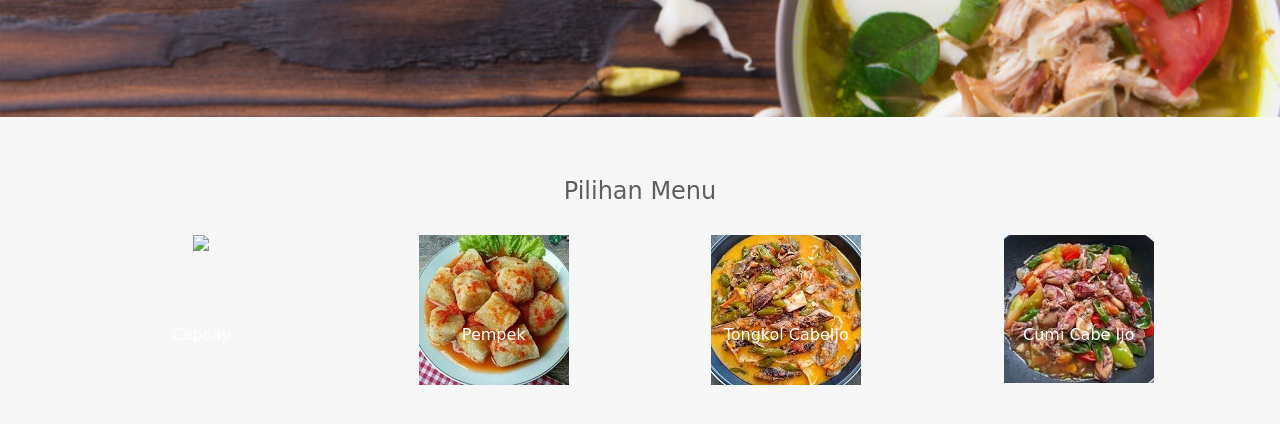
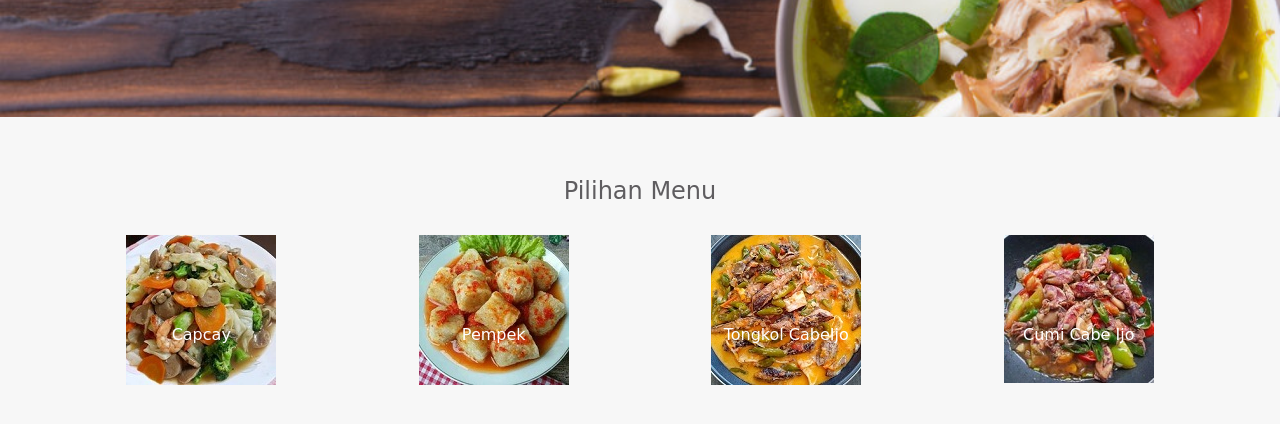
Before and after one commit to FitrianiYuniliaRachmadi/halaman-website-pemesanan-makanan, a plain HTML site: page index.html in a window 1280 px wide. Shown: the part 362-786 px from the top of the page. Drawn offline with Linux system fonts and the light colour scheme; files whose address does not match are found by name.

Commit message:
Update index.html

```diff
--- a/index.html
+++ b/index.html
@@ -40,7 +40,7 @@
 				<div class="lessons">
 					<div class="lesson">
 						<div class="lesson-icon">
-							<img src="./images/2c1587b91706a129037915a01b886e45.jpg">
+							<img src="./2c1587b91706a129037915a01b886e45.jpg">
 							<p>Capcay</p>
 						</div>
 					</div>
```
